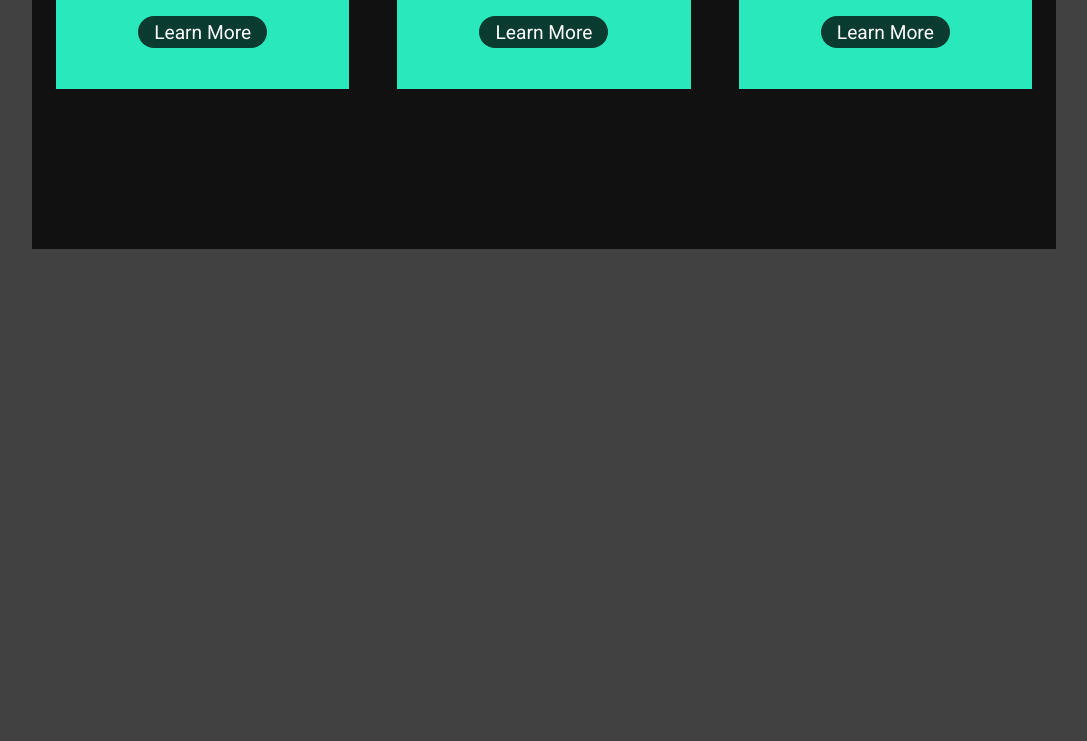
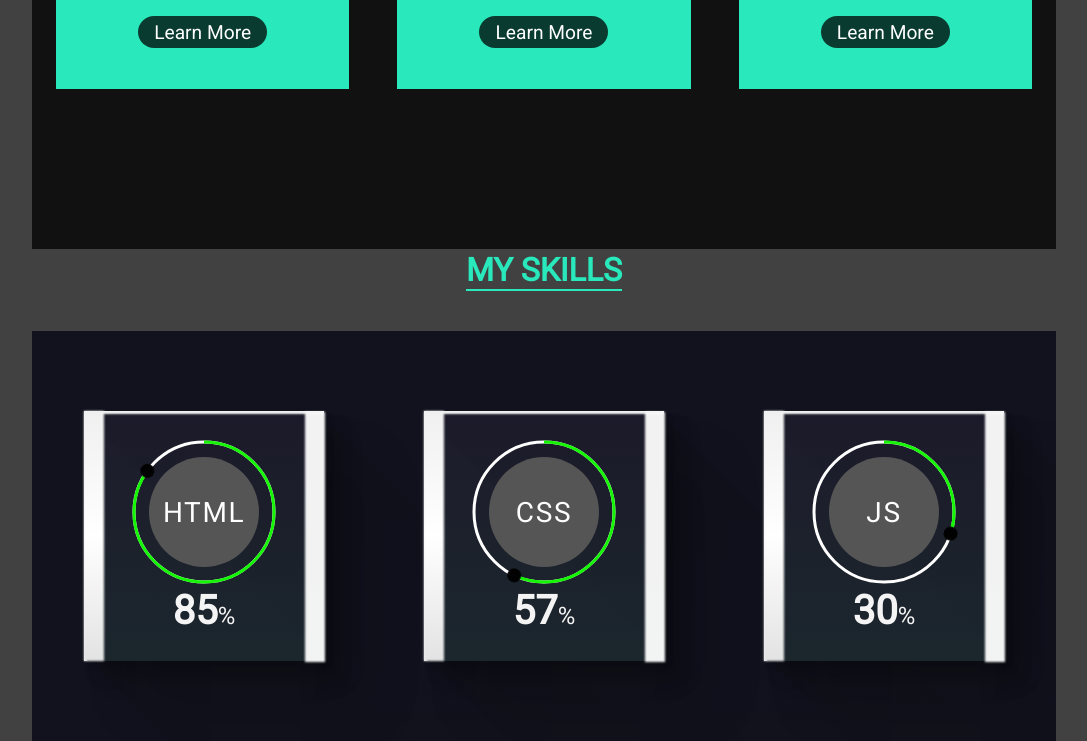
Before and after one commit to Rakib9640/websitprofile, a plain HTML site: page index.html in a window 1280 px wide. Shown: the part 1601-2342 px from the top of the page, without its empty margins (96-1183 px from the left). Before the commit the page ends 1850 px from the top, so only its background shows below. Drawn offline with nearby package versions, Linux system fonts and the light colour scheme.

Commit message:
add skill

```diff
--- a/css/style.css
+++ b/css/style.css
@@ -204,7 +204,6 @@ header::before{
   height: 5rem;
   bottom: 0;
   margin-bottom:  -3.1rem;
-  z-index: 99;
   transform: skewY(-2.4deg);
   transform-origin: left;
 }
@@ -261,6 +260,7 @@ header::before{
 .services{
   text-align: center;
   margin: -5rem 0;
+  background: transparent;
 }
 
 .services_container .cards{
@@ -271,8 +271,6 @@ header::before{
   margin-bottom: 3rem;
   position: relative;
   padding: 10rem 0;
-
-
 }
 .services_container .cards .card{
   background-color: var(--primary);
@@ -331,3 +329,200 @@ header::before{
   transition: 2s;
 
 }
+/* ----------------- skills-------- */
+.skills{
+  text-align: center;
+  margin-top: 5.1rem;
+}
+
+
+.containerr {
+  display: flex;
+  justify-content: center;
+  align-items: center;
+  flex-wrap: wrap;
+  gap: 80px 100px;
+  overflow: hidden;
+  background: #030513c3;
+  padding-bottom: 10rem;
+
+}
+.box {
+  position: relative;
+  width: 240px;
+  height: 250px;
+  display: flex;
+  justify-content: center;
+  align-items: center;
+  top: 5rem;
+}
+
+.box::before {
+  content: '';
+  position: absolute;
+  top: 0;
+  left: 0;
+  width: 20px;
+  height: 100%;
+  background: linear-gradient(#f1f0f0, #fff, #e3e3e3);
+  filter: blur(1px);
+  z-index: 1;
+}
+
+.box::after {
+  content: '';
+  position: absolute;
+  top: 1px;
+  right: -1px;
+  width: 20px;
+  height: 100%;
+  background: #fffffff1;
+  filter: blur(1px);
+  z-index: 1;
+}
+
+.box .shadow {
+  position: absolute;
+  width: 100%;
+  height: 100%;
+  background: #ffffff;
+}
+
+.box .shadow::before {
+  content: '';
+  position: absolute;
+  top: 0;
+  left: calc(100% + 5px);
+  width: 100%;
+  height: 200%;
+  background: linear-gradient(rgba(0,0,0,0.075), transparent);
+  transform: skewX(45deg);
+}
+
+.box .shadow::after {
+  content: '';
+  position: absolute;
+  bottom: -200%;
+  left: calc(100% + 15px);
+  width: 100%;
+  height: 200%;
+  background: linear-gradient(rgba(0,0,0,0.075), transparent);
+  transform: skewX(45deg);
+}
+
+.box .content {
+  position: relative;
+  width: 100%;
+  height: 100%;
+  background: linear-gradient(#0a0819eb, #0b171eee);
+  box-shadow: 5px 5px 5px rgba(0,0,0,0.1),
+    15px 15px 15px rgba(0,0,0,0.1),
+    20px 20px 20px rgba(0,0,0,0.1),
+    50px 50px 50px rgba(0,0,0,0.1),
+    inset 3px 3px 2px #f1f1f1;
+  display: flex;
+  flex-direction: column;
+  justify-content: center;
+  align-items: center;
+}
+
+.box .content .percent {
+  position: relative;
+  width: 150px;
+  height: 150px;
+}
+
+.box .content .percent::before {
+  content: attr(data-text);
+  position: absolute;
+  inset: 20px;
+  background: #555;
+  border-radius: 50%;
+  display: flex;
+  justify-content: center;
+  align-items: center;
+  color: #fefefe;
+  font-size: 1.75rem;
+  letter-spacing: 0.1rem;
+  text-transform: uppercase;
+}
+
+.box .content .percent svg {
+  position: relative;
+  width: 150px;
+  height: 150px;
+  transform: rotate(270deg);
+}
+
+.box .content .percent svg circle {
+  width: 100%;
+  height: 100%;
+  fill: transparent;
+  stroke-width: 3;
+  stroke: rgb(255, 255, 255);
+  transform: translate(5px, 5px);
+}
+
+.box .content .percent svg circle:nth-child(2) {
+  stroke: #15f605;
+  stroke-dasharray: 440;
+  stroke-dashoffset: calc(440 - (440 * var(--num)) / 100);
+  opacity: 0;
+  animation: fadeIn 1s linear forwards;
+  animation-delay: 2.5s;
+}
+
+@keyframes fadeIn {
+  0% {
+    opacity: 0;
+  }
+  100% {
+    opacity: 1;
+  }
+}
+
+.box .content .percent .dot {
+  position: absolute;
+  inset: 5px;
+  z-index: 10;
+  animation: animateDot 2s linear forwards;
+}
+
+@keyframes animateDot {
+  0% {
+    transform: rotate(0deg);
+  }
+  100% {
+    transform: rotate(calc(3.6deg * var(--num)));
+  }
+}
+
+.box .content .percent .dot::before {
+  content: '';
+  position: absolute;
+  top: -7px;
+  left: 50%;
+  transform: translateX(-50%);
+  width: 14px;
+  height: 14px;
+  background: #000000fd;
+  border-radius: 50%;
+}
+
+.box .content .number {
+  position: relative;
+  inset: 0;
+  opacity: 0;
+  animation: fadeIn 1s linear forwards;
+  animation-delay: 2.5s;
+}
+
+.box .content .number h2 {
+  font-size: 2.5rem;
+  color: #f5f4f4;
+}
+
+.box .content .number h2 span {
+  font-weight: 300;
+  font-size: 1.5rem;
+}
--- a/index.html
+++ b/index.html
@@ -34,7 +34,7 @@
             <button id="close_menu_bnt"><i class="fa-solid fa-xmark"></i></button>
         </div>
     </nav>
-    <!-- -----------------nav bar end------------ -->
+<!-- -----------------nav bar end------------ -->
     <header>
         <div class="container header_container" id="home">
             <div class="header_left">
@@ -50,7 +50,7 @@
             </div>
         </div>
     </header>
-    <!-- ---------------------------- about sectio------------- -->
+<!-- ---------------------------- about sectio------------- -->
     <section class="about" id="about">
         <h2 class="border_bottom"> about me </h2>
         <div class="container about_container">
@@ -64,8 +64,8 @@
             </div>
         </div>
     </section>
-     <!-- -------------------------------------------  service --------------------  -->
-     <div class="services" id="service">
+<!---------- -------------------------------------------  service --------------------  -->
+    <div class="services" id="service">
         <h2 class="border_bottom">My services </h2>
         <div class="container services_container">
             <div class="cards">
@@ -98,7 +98,65 @@
 
             </div>
         </div>
+    </div>
+
+     <!-- -----------------------------my skill------ -->
+    <div class="skills" id="skills">
+        <h2 class="border_bottom" id="#skills">MY SKILLS</h2>
+
+        <div class=" container containerr">
+
+            <div class="box">
+              <div class="shadow"></div>
+              <div class="content">
+                <div class="percent" data-text="HTML" style="--num: 85">
+                  <div class="dot"></div>
+                  <svg>
+                    <circle cx="70" cy="70" r="70"></circle>
+                    <circle cx="70" cy="70" r="70"></circle>
+                  </svg>
+                </div>
+                <div class="number">
+                  <h2>85<span>%</span></h2>
+                </div>
+              </div>
+            </div>
+
+            <div class="box">
+              <div class="shadow"></div>
+              <div class="content">
+                <div class="percent" data-text="CSS" style="--num: 57">
+                  <div class="dot"></div>
+                  <svg>
+                    <circle cx="70" cy="70" r="70"></circle>
+                    <circle cx="70" cy="70" r="70"></circle>
+                  </svg>
+                </div>
+                <div class="number">
+                  <h2>57<span>%</span></h2>
+                </div>
+              </div>
+            </div>
+
+            <div class="box">
+              <div class="shadow"></div>
+              <div class="content">
+                <div class="percent" data-text="JS" style="--num: 30">
+                  <div class="dot"></div>
+                  <svg>
+                    <circle cx="70" cy="70" r="70"></circle>
+                    <circle cx="70" cy="70" r="70"></circle>
+                  </svg>
+                </div>
+                <div class="number">
+                  <h2>30<span>%</span></h2>
+                </div>
+              </div>
+            </div>
+        </div>
      </div>
+
+
  <script src="./js/cleck.js"></script>
 </body>
 </html>
```
